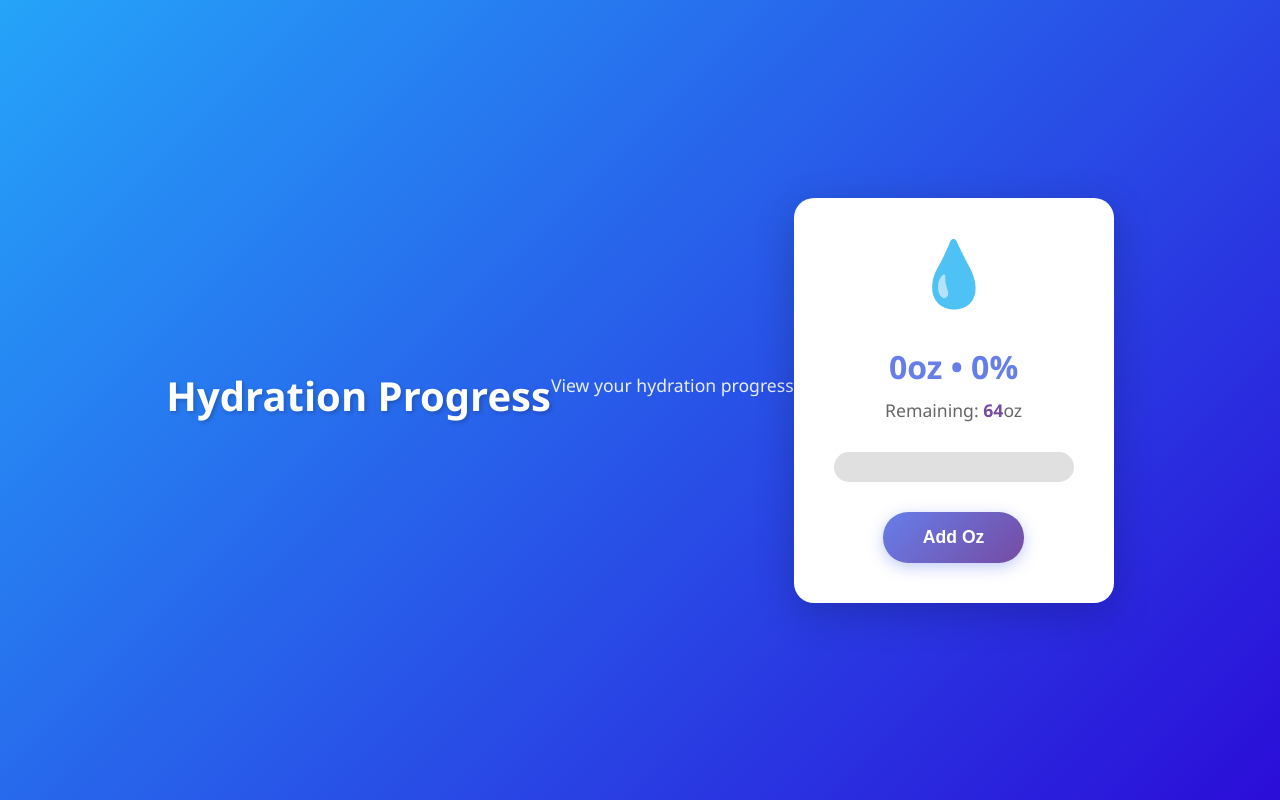
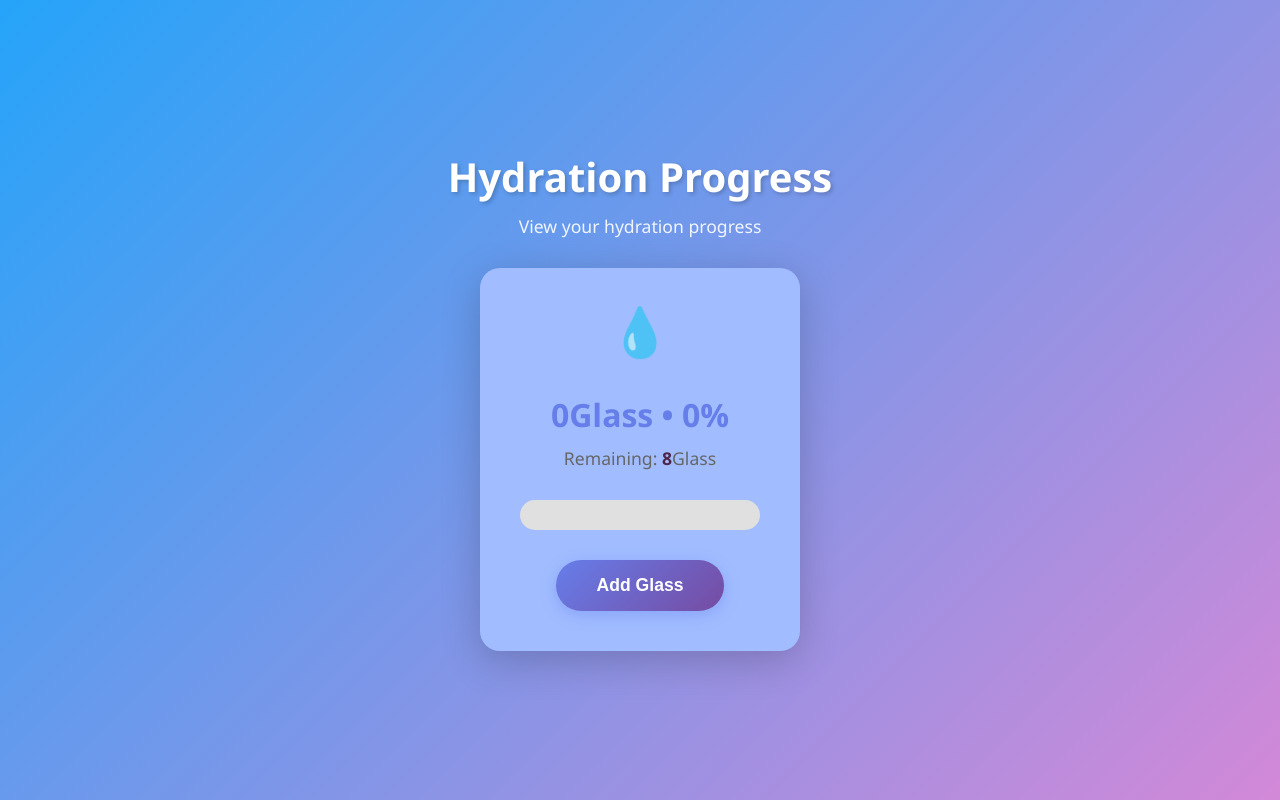
Before and after one commit to Laiba-Tahir29/Health-Dashboard, a plain HTML site: page index.html in a window 1280 px wide. Drawn offline with Linux system fonts and the light colour scheme.

Commit message:
update index html and JS

```diff
--- a/index.css
+++ b/index.css
@@ -6,10 +6,10 @@
 
 body {
     font-family: 'Segoe UI', Tahoma, Geneva, Verdana, sans-serif;
-    background: linear-gradient(135deg, #25a4f9 0%, #2b0dd8 100%);
+    background: linear-gradient(135deg, #25a4f9 0%, hsl(296, 50%, 69%) 100%);
     min-height: 100vh;
     display:flex;
-    flex-direction: row;
+    flex-direction: column;
     align-items: center;
     justify-content: center;
     padding: 20px;
@@ -29,7 +29,7 @@ body > p {
 }
 
 #Tracker {
-    background: white;
+    background: rgb(161, 189, 255);
     border-radius: 20px;
     padding: 40px;
     box-shadow: 0 10px 40px rgba(0, 0, 0, 0.2);
@@ -39,7 +39,7 @@ body > p {
 }
 
 .water-icon {
-    font-size: 4rem;
+    font-size: 3rem;
     margin-bottom: 20px;
     animation: bounce 2s infinite;
 }
@@ -68,7 +68,7 @@ body > p {
 
 #remaining {
     font-weight: bold;
-    color: #764ba2;
+    color: #4e2448;
 }
 
 .progress-bar {
--- a/index.html
+++ b/index.html
@@ -13,15 +13,16 @@
     <div id="Tracker">
         <div class="water-icon">💧</div>
         <div class="main-stats">
-            <span id="consumed">0</span>oz • <span id="percentage">0%</span>
+            <span id="consumed">0</span>Glass • <span id="percentage">0%</span>
         </div>
         <div class="remaining">
-            Remaining: <span id="remaining">64</span>oz
+            Remaining: <span id="remaining">8</span>Glass
         </div>
     <div class="progress-bar">
     <div class="progress-fill" id="progress"></div>
 </div>
-        <button onclick="addwater()" id="button">Add Oz </button>
+        <button onclick="addwater()" id="button">Add Glass </button>
     </div>
+    <script src="index.js"></script>
 </body>
 </html>
--- a/index.js
+++ b/index.js
@@ -0,0 +1,60 @@
+// Total daily goal in glasses
+const dailyGoal = 8;
+
+// Current consumed glasses
+let consumed = 0;
+
+// Increment per click (1 glass)
+const increment = 1;
+
+// Get DOM elements
+const consumedEl = document.getElementById('consumed');
+const remainingEl = document.getElementById('remaining');
+const percentageEl = document.getElementById('percentage');
+const progressEl = document.getElementById('progress');
+const button = document.getElementById('button');
+const header = document.getElementById('header');
+
+// Update tracker display
+function updateTracker() {
+    // Cap at daily goal
+    if (consumed > dailyGoal) consumed = dailyGoal;
+
+    const remaining = dailyGoal - consumed;
+    const percent = Math.round((consumed / dailyGoal) * 100);
+
+    // Update text (show glasses)
+    consumedEl.textContent = consumed;
+    remainingEl.textContent = remaining;
+    percentageEl.textContent = `${percent}%`;
+
+    // Smoothly animate progress bar width
+    progressEl.style.width = `${percent}%`;
+
+    // Goal reached effect
+    if (percent === 100) {
+        progressEl.style.background = 'linear-gradient(90deg, #4caf50 0%, #2e7d32 100%)';
+        header.textContent = "💧 Goal Achieved!";
+        button.disabled = true;
+        button.style.background = '#1fbe9eff';
+        button.style.cursor = 'not-allowed';
+    }
+}
+
+// Add a glass per click
+function addwater() {
+    consumed += increment;
+    updateTracker();
+}
+
+// Initialize
+updateTracker();
+
+// Optional: animate water icon bounce on click
+button.addEventListener('click', () => {
+    const waterIcon = document.querySelector('.water-icon');
+    waterIcon.style.transform = 'translateY(-15px)';
+    setTimeout(() => {
+        waterIcon.style.transform = 'translateY(0)';
+    }, 200);
+});
```
